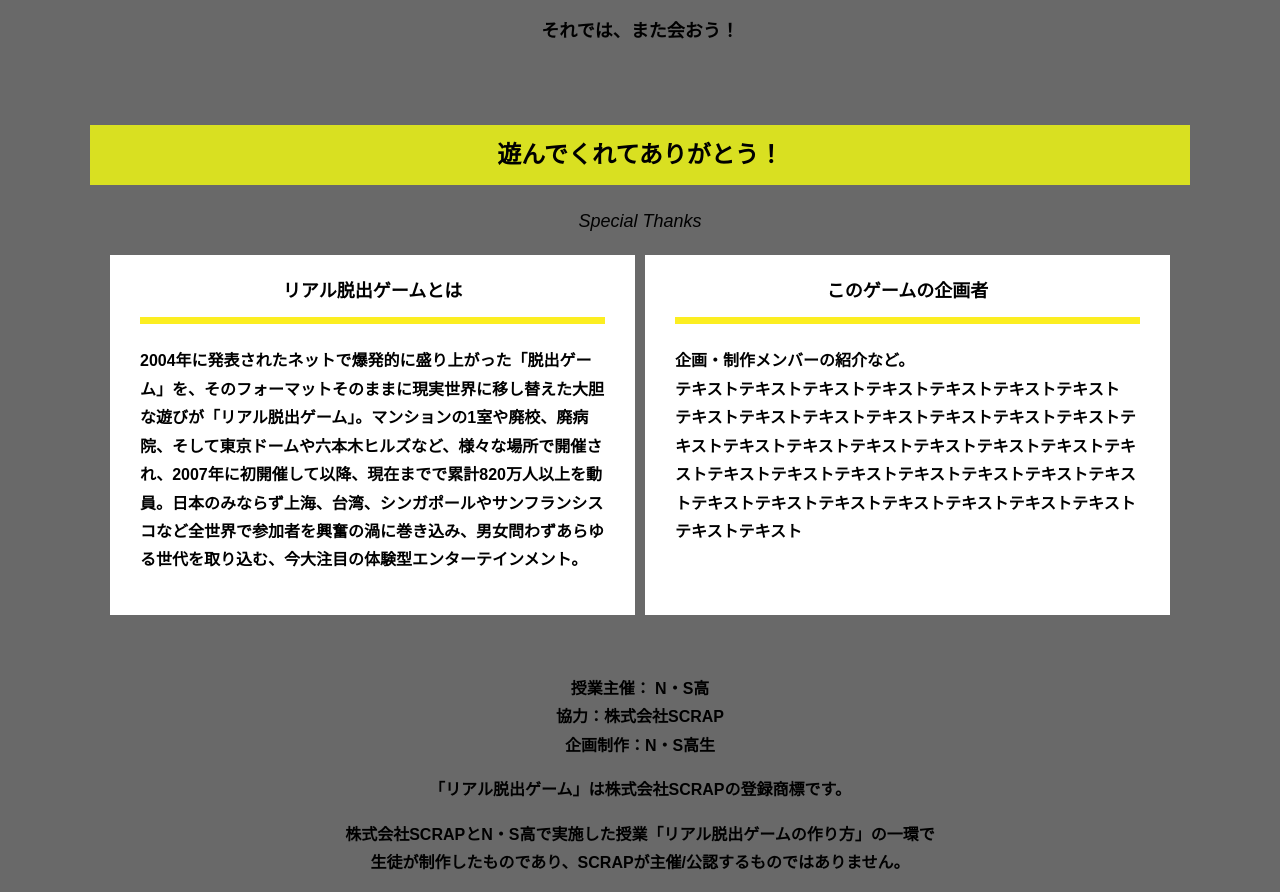
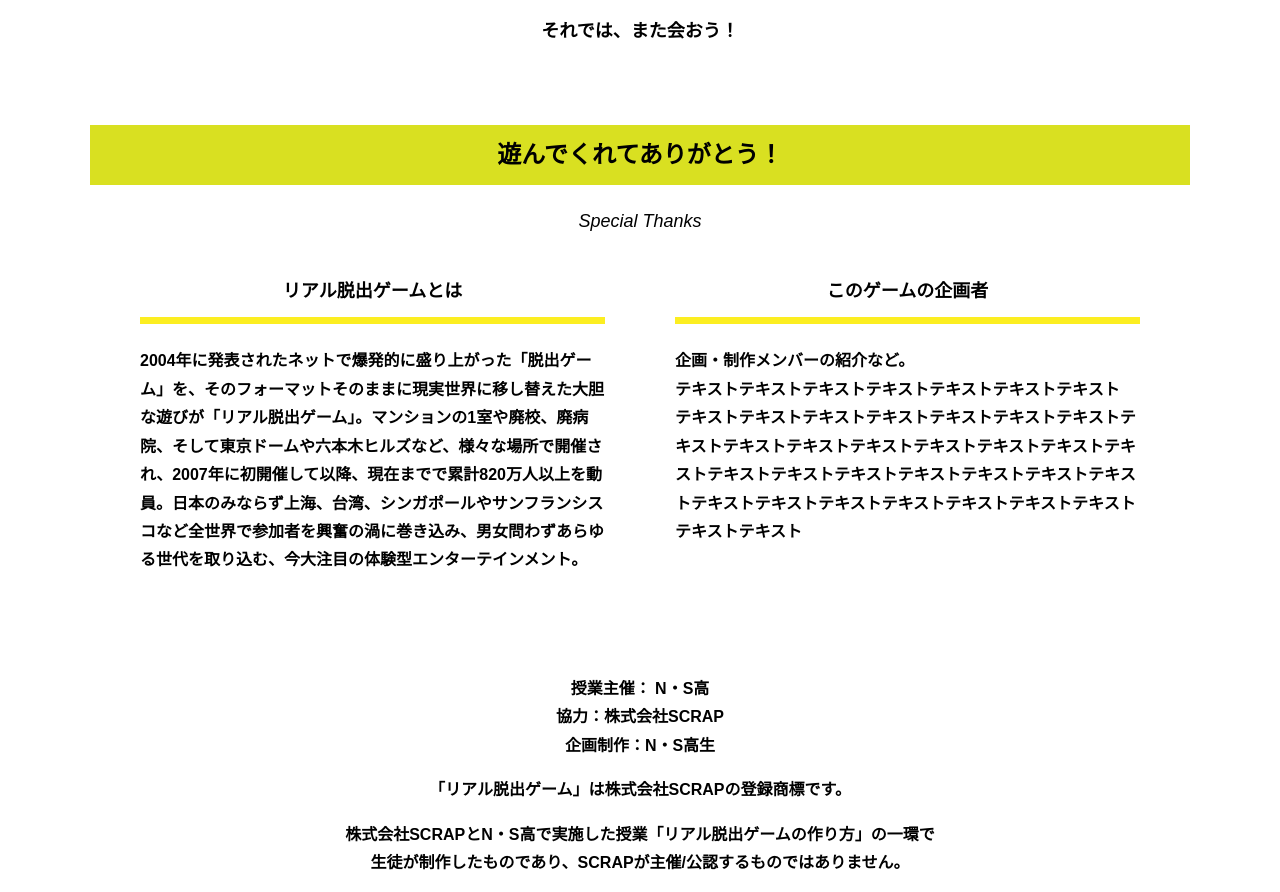
Before and after one commit to akutsu0924/alfa-ocha-1, a plain HTML site: page final.html in a window 1280 px wide. Shown: the part 1372-2264 px from the top of the page. Drawn offline with Linux system fonts and the light colour scheme.

Commit message:
Update style.css

```diff
--- a/assets/css/style.css
+++ b/assets/css/style.css
@@ -25,7 +25,7 @@ body {
   border: none;
   list-style: none;
   color: #000;
-  background-color: #696969;
+  background-color: #ffffff;
   margin: 0;
 }
 
@@ -240,7 +240,7 @@ button {
 * Color
 *********************/
 .bg-color--keycolor {
-  background-color: #696969;
+  background-color: #ffffff;
 }
 
 .bg-color--subcolor {
@@ -248,7 +248,7 @@ button {
 }
 
 .bg-color--gray {
-  background-color: #696969;
+  background-color: #ffffff;
 }
 
 /*********************
@@ -285,7 +285,7 @@ button {
 }
 
 .section-title--keycolorlight {
-  background-color: #8cc63f;
+  background-color:#191970;
 }
 
 .section-title--keycolorlight .section-title__stage {
@@ -366,7 +366,7 @@ button {
 * header
 *****************/
 .header {
-  background-color: #696969;
+  background-color: #ffffff;
   height: 60px;
 }
 
```
